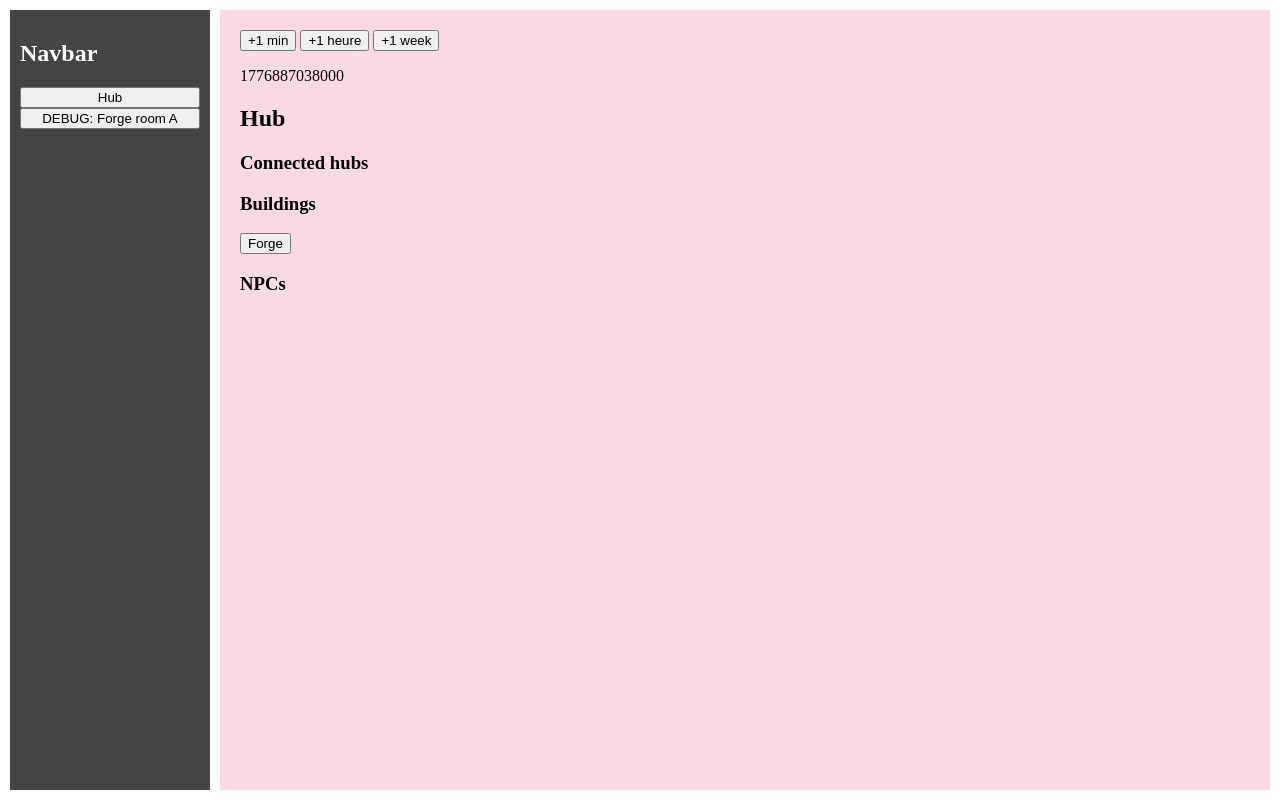
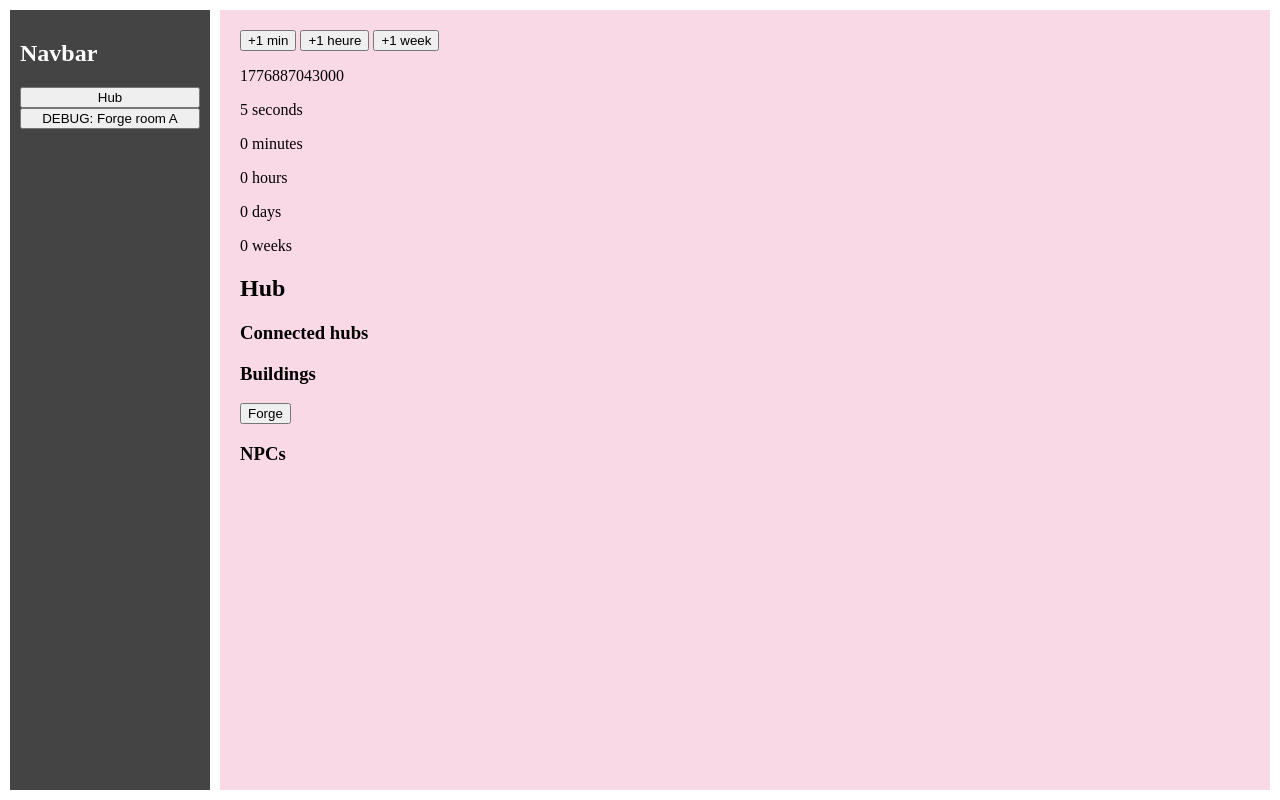
Before and after one commit to fabiovandewaeter/guilden, a Svelte app: page / in a window 1280 px wide. Built offline with nearby package versions, Linux system fonts and the light colour scheme.

Commit message:
ajoute indication du temps accumulé depuis le début de la partie

```diff
--- a/src/engine/core/clock.ts
+++ b/src/engine/core/clock.svelte.ts
@@ -1,20 +1,35 @@
-// engine/core/clock.ts
+// engine/core/clock.svelte.ts
 
 export class Clock {
     private last_tick_timestamp: number; // timestamp in ms
+    private _accumulated_time: number = $state(0);
 
     constructor(saved_timestamp?: number) {
         this.last_tick_timestamp = saved_timestamp ?? Date.now();
+    }
+
+    reset() {
+        this.last_tick_timestamp = Date.now();
+        this._accumulated_time = 0;
     }
 
     tick(): number {
         const now = Date.now();
         const delta = now - this.last_tick_timestamp;
         this.last_tick_timestamp = now;
+        this._accumulated_time += delta;
         return delta;
+    }
+
+    advance_by(ms: number) {
+        this._accumulated_time += ms;
     }
 
     get timestamp(): number {
         return this.last_tick_timestamp;
     }
+
+    get accumulated_time(): number {
+        return this._accumulated_time;
+    }
 }
--- a/src/engine/core/world.svelte.ts
+++ b/src/engine/core/world.svelte.ts
@@ -1,6 +1,6 @@
 // engine/core/world.svelte.ts
 
-import type { Archetype } from "../entities/entity_archetype";
+import type { EntityArchetype } from "../entities/entity_archetype";
 import { type EntityRepository, Entity, type EntityId, type Stats } from "../entities/entity.svelte";
 import type { Profession } from "../entities/profession";
 import type { Species } from "../entities/species";
@@ -15,17 +15,20 @@ import { tick_production } from "../production/production_service";
 import { none } from "../utils/option";
 import type { GameState } from "./game_state";
 import { Repository } from "./repository.svelte";
+import { Clock } from "./clock.svelte";
 
 
 export class World {
     private _state: GameState = $state({ mode: "hub" });
 
     // readonly entity_repo: EntityRepository = new EntityRepository();
-    readonly entity_repo: EntityRepository = new Repository<Entity, EntityId, [string, Stats, Species, Archetype, Profession]>((id, name, max_stats, species, archetype, profession) => new Entity(id, name, none, max_stats, species, archetype, profession));
+    readonly entity_repo: EntityRepository = new Repository<Entity, EntityId, [string, Stats, Species, EntityArchetype, Profession]>((id, name, max_stats, species, archetype, profession) => new Entity(id, name, none, max_stats, species, archetype, profession));
     readonly hub_repo = new Repository<Hub, HubId, [string]>((id, name) => new Hub(id, name));
     readonly building_repo = new Repository<Building, BuildingId, [string]>((id, name) => new Building(id, name));
     readonly room_repo = new Repository<Room, RoomId, [string]>((id, name) => new Room(id, name));
     readonly instanced_item_repo = new Repository<InstancedItem, InstancedItemId, [string, ItemArchetype]>((id, name, archetype) => new InstancedItem(id, name, archetype));
+
+    readonly clock: Clock = new Clock();
 
     constructor() { }
 
@@ -36,7 +39,7 @@ export class World {
     // SPAWNERS
     // ==========================================
     /** spawn entity AND move it to the place but fail if assignated place doesn't exist */
-    spawn_entity(name: string, place_ref: PlaceRef, max_stats: Stats, species: Species, archetype: Archetype, profession: Profession): EntityId {
+    spawn_entity(name: string, place_ref: PlaceRef, max_stats: Stats, species: Species, archetype: EntityArchetype, profession: Profession): EntityId {
         resolve_place(place_ref, this);
         let entity_id = this.entity_repo.spawn(name, max_stats, species, archetype, profession);
         move_entity(entity_id, place_ref, this, this.entity_repo);
@@ -56,5 +59,8 @@ export class World {
         });
     }
 
-    debug_manually_advance_time(ms: number) { this.update(ms); }
+    debug_manually_advance_time(ms: number) {
+        this.clock.advance_by(ms);
+        this.update(ms);
+    }
 }
--- a/src/ui/components/main_content.svelte
+++ b/src/ui/components/main_content.svelte
@@ -1,6 +1,6 @@
 <!-- ui/components/main_content.svelte -->
 <script lang="ts">
-    import { clock, scenes, world } from "../lib/world_controller";
+    import { scenes, world } from "../lib/world_controller";
     import BuildingScene from "./scenes/building_scene.svelte";
     import EntityInspectScene from "./scenes/entity_inspect_scene.svelte";
     import HubScene from "./scenes/hub_scene.svelte";
@@ -23,7 +23,16 @@
             world.debug_manually_advance_time(7 * 24 * 60 * 60 * 1000)}
         >+1 week
     </button>
-    <p>{clock.timestamp}</p>
+    <p>{world.clock.timestamp}</p>
+    <p>{Math.floor(world.clock.accumulated_time / 1_000)} seconds</p>
+    <p>{Math.floor(world.clock.accumulated_time / (1_000 * 60))} minutes</p>
+    <p>{Math.floor(world.clock.accumulated_time / (1_000 * 60 * 60))} hours</p>
+    <p>
+        {Math.floor(world.clock.accumulated_time / (1_000 * 60 * 60 * 24))} days
+    </p>
+    <p>
+        {Math.floor(world.clock.accumulated_time / (1_000 * 60 * 60 * 24 * 7))} weeks
+    </p>
     {#if scene.id === "hub"}
         <HubScene hub_id={scene.hub_id} />
     {:else if scene.id === "building"}
--- a/src/ui/lib/world_controller.ts
+++ b/src/ui/lib/world_controller.ts
@@ -7,13 +7,12 @@ import { ProductionComponent } from "../../engine/production/production_componen
 import { some } from "../../engine/utils/option";
 import { load_timestamp, save_timestamp } from "./save";
 import { SceneManager } from "./scene_manager.svelte";
-import { Clock } from "../../engine/core/clock";
+import { Clock } from "../../engine/core/clock.svelte";
 import { World } from "../../engine/core/world.svelte";
 import { ENTITY_ARCHETYPES } from "../../engine/entities/entity_archetype";
 
 const world = new World();
 const scenes = new SceneManager();
-const clock = new Clock();
 
 // ==========================================
 // PLACES
@@ -29,7 +28,7 @@ forge_room.production.unwrap().input.add_stackable({
     kind: "iron_ore",
     quality: "Broken",
     level: 0
-}, 2000);
+}, 1_000_000_000_000);
 
 // rooms
 const room_a_id = world.room_repo.spawn("Room A")
@@ -62,9 +61,9 @@ if (saved_timestamp.is_some()) {
 }
 
 setInterval(() => {
-    const delta = clock.tick();
+    const delta = world.clock.tick();
     world.update(delta);
-    save_timestamp(clock.timestamp);
+    save_timestamp(world.clock.timestamp);
 }, 5000);
 
 // save before closing the window
@@ -72,4 +71,4 @@ window.addEventListener("beforeunload", () => {
     save_timestamp(Date.now());
 });
 
-export { world, scenes, clock };
+export { world, scenes };
```
